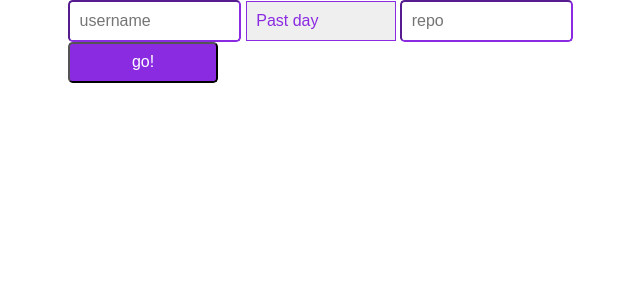
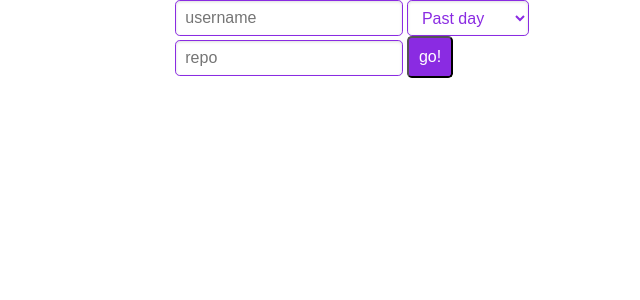
Before and after one commit to krishnanunnir/firstcontrib, a Node server app: page / in a window 1280 px wide. Shown: the top 300 px of the page, without its empty margins (252-892 px from the left). Run offline with Node 20, Linux system fonts and the light colour scheme; some libraries are stand-ins or nearby versions.

Commit message:
[ui] Use pure css dependancy to make the ui a bit more unform

```diff
--- a/views/index.ejs
+++ b/views/index.ejs
@@ -25,7 +25,7 @@
         #timesearch{
             padding: 0.6rem;
             appearance: none;
-            border-radius: 0.3px;
+            border-radius: 0.3rem;
             border-color: blueviolet;
             color: blueviolet;
             width:150px;
@@ -36,17 +36,23 @@
             border-radius: 0.3rem;
             color:white;
             background-color: blueviolet;
-            width:150px;
         }
-
+        #inputfield{
+            border-radius: 0.3rem;
+            border-color: blueviolet;
+            color: blueviolet;
+        }
         .github-issue{
             text-align:justify;
             border-style: solid;
+
             border-radius: 1em;
             margin-top: 1.5rem;
         }
-        .issue-title{
+        .issue-title a{
             margin: 1rem;
+            text-decoration: none;
+            color: blueviolet;
         }
         .issue-desc{
             margin: 1rem;
@@ -57,13 +63,7 @@
             background-color: #e8e8e6;
             border-radius: 0.3rem;
         }
-        .textfield{
-            border-radius: 0.3rem;
-            padding: 0.6rem;
-            border-color: blueviolet;
-            color: blueviolet;
-            width: 150px;
-        }
+
 
         .textlabelsearch{
             display:inline;
@@ -94,22 +94,22 @@
 </head>
 <body onload="script();">
     <div class="pure-g">
-        <div class="pure-u-1-4"></div>
-        <div class="pure-u-1-2 github-search">
-            <form action="/" method="POST">
-                <input type="text" name="username" class ="textfield" placeholder="username">
-                <select name="time" id="timesearch">
+        <div class="pure-u-1-3"></div>
+        <div class="pure-u-1-3 github-search">
+            <form action="/" method="POST" class="pure-form">
+                <input type="text" name="username" id="inputfield" placeholder="username">
+                <select name="time" id="inputfield">
                     <option value="1" selected>Past day</option>
                     <option value="7">Past Week</option>
                     <option value="30">Past Month</option>
                     <option value="365">Past Year</option>
                 </select>
-                <input type="text" name="repo" class="textfield" placeholder="repo">
+                <input type="text" name="repo" id="inputfield"  placeholder="repo">
                 <button type="submit" id="submitbutton">go!</button>
             </form>
             <br/>
         </div>
-        <div class="pure-u-1-4"></div>
+        <div class="pure-u-1-3"></div>
     </div>
     <div id="all-issue">
         <% issues.forEach(function(issue) { %>
@@ -117,7 +117,7 @@
                 <div class="pure-u-1-4"></div>
                 <div class="pure-u-1-2 github-issue"">
                     <div class="issue-title">
-                        <a href="<%= issue.url %>"><%= issue.title %></a>
+                       <h5><a href="<%= issue.url %>"><%= issue.title %></a></h5>
                     </div>
                     <div class="issue-desc">
                         <%- issue.description %>
```
